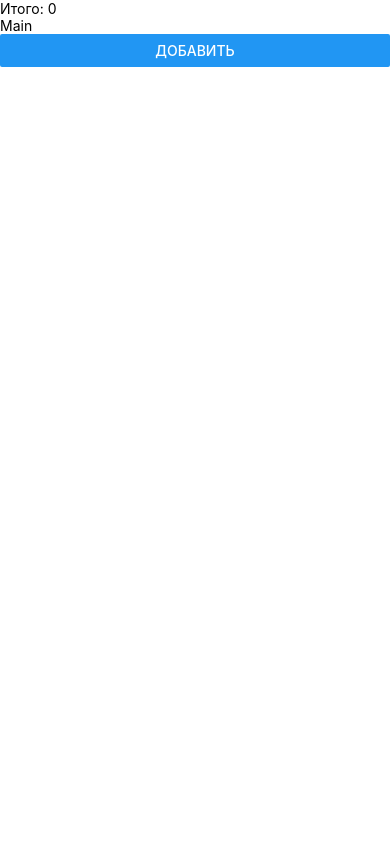
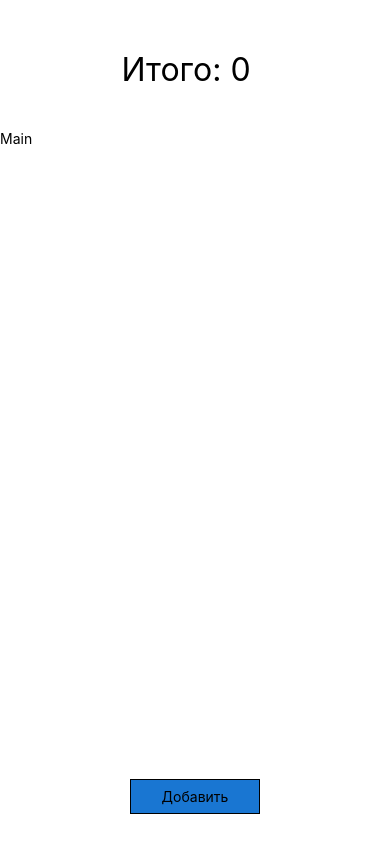
Before and after one commit to Nikolyovin/count-salary, a React Native app: screen / in a window 390 px wide. Built offline with nearby package versions, Linux system fonts and the light colour scheme.

Commit message:
button add

```diff
--- a/App.js
+++ b/App.js
@@ -1,5 +1,5 @@
 import { StatusBar } from 'expo-status-bar';
-import { StyleSheet, View } from 'react-native';
+import { ScrollView, StyleSheet, View } from 'react-native';
 import Footer from './src/components/footer/Footer';
 import Header from './src/components/header/Header';
 import Main from './src/components/main/Main';
@@ -7,16 +7,27 @@ import Main from './src/components/main/Main';
 export default function App() {
   return (
     <View style={styles.container}>
-      <Header/>
-      <Main/>
-      <Footer/>
-      <StatusBar style="auto" />
+      <View style={styles.mainFooter}>
+        <StatusBar style="auto" />
+        <Header />
+        <Main />
+      </View>
+      <Footer />
+
     </View>
   )
 }
 
 const styles = StyleSheet.create({
   container: {
+    // flex: 1,
+    paddingTop: 30,
 
+    height: '100%',
+    // backgroundColor: 'green'
+    // justifyContent: 'space-around'
   },
+  mainFooter: {
+    flex: 1
+  }
 })
--- a/src/components/footer/Footer.jsx
+++ b/src/components/footer/Footer.jsx
@@ -1,10 +1,14 @@
-import { Button, StyleSheet, View } from 'react-native'
+import { Button, StyleSheet, Text, TouchableOpacity, View } from 'react-native'
 import React from 'react'
 
 const Footer = () => {
     return (
-        <View>
-            <Button style = { styles.button } title = 'Добавить'/>
+        <View style = { styles.footer }>
+            <View style = { styles.buttonWrap }>
+                <TouchableOpacity style = { styles.button } >
+                    <Text>Добавить</Text>
+                </TouchableOpacity>
+            </View>
         </View>
     )
 }
@@ -12,7 +16,19 @@ const Footer = () => {
 export default Footer
 
 const styles = StyleSheet.create({
+    footer: {
+        paddingBottom: 30
+    },
+    buttonWrap: {
+        alignItems: 'center',
+        justifyContent: 'center',
+
+    },
     button: {
+        backgroundColor: '#1976d2',
+        width: 130,
+        height: 35,
+        borderWidth: 1,
         alignItems: 'center',
         justifyContent: 'center',
     }
--- a/src/components/header/Header.jsx
+++ b/src/components/header/Header.jsx
@@ -4,7 +4,9 @@ import React from 'react'
 const Header = () => {
   return (
     <View style = { styles.header }>
-      <Text style = { styles.title }>Итого: 0  </Text>
+      <View style = { styles.titleWrap }>
+        <Text style = { styles.title }>Итого: 0  </Text>
+      </View>
     </View>
   )
 }
@@ -13,10 +15,17 @@ export default Header
 
 const styles = StyleSheet.create({
     header:{
-
+      paddingTop: 20,
+      // borderColor: 'black',
+      // borderWidth: 2,
+      height: 100
+    },
+    titleWrap:{
+      justifyContent: 'center',
+      alignItems: 'center'
     },
     title:{
-
-    }
+      fontSize: 32
+    },
 
 })
--- a/src/components/main/Main.jsx
+++ b/src/components/main/Main.jsx
@@ -1,4 +1,4 @@
-import { StyleSheet, Text, View } from 'react-native'
+import { ScrollView, StyleSheet, Text, View } from 'react-native'
 import React from 'react'
 
 const Main = () => {
```
Also changed, not shown: 1 other file (tests, documents, lock files or other folders).
